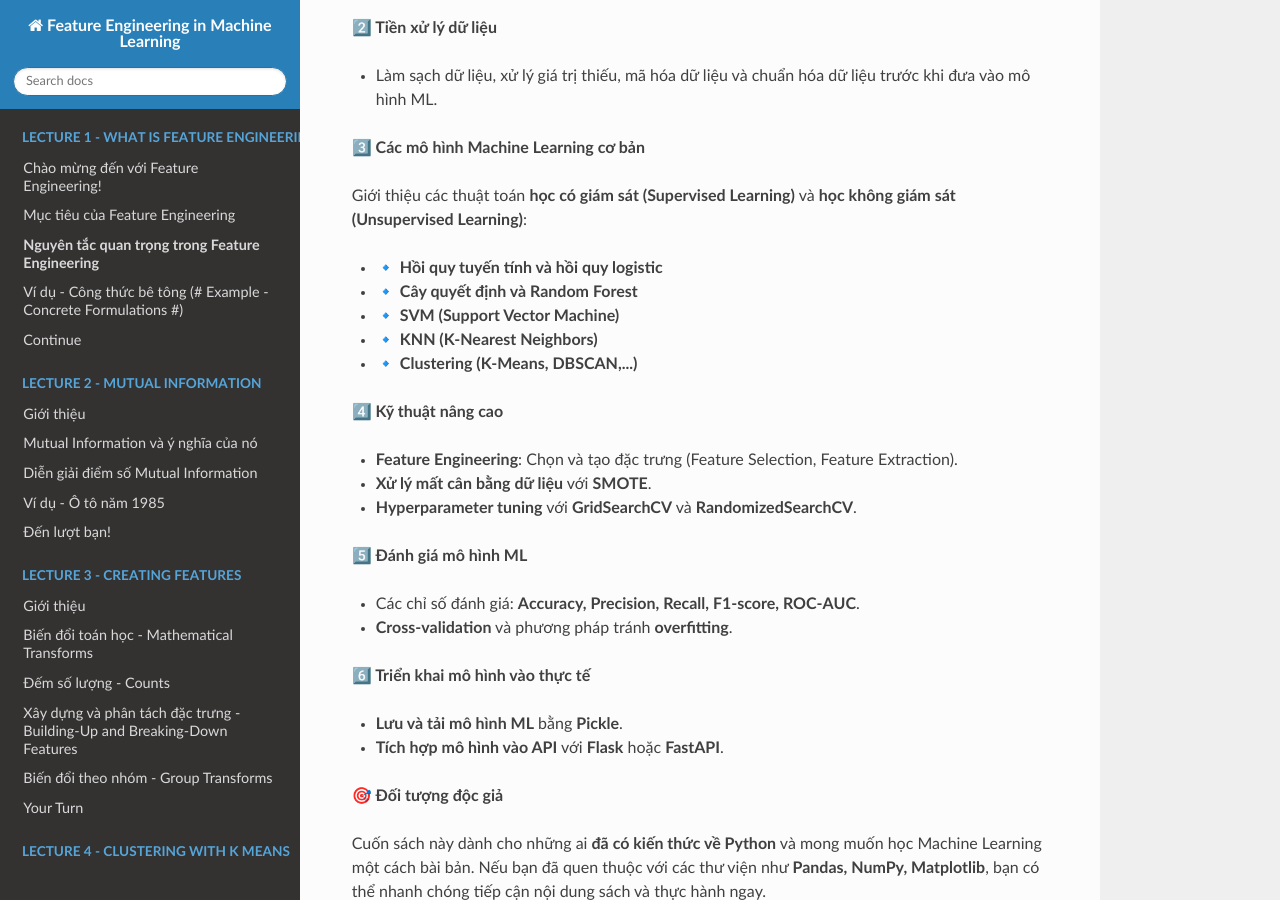
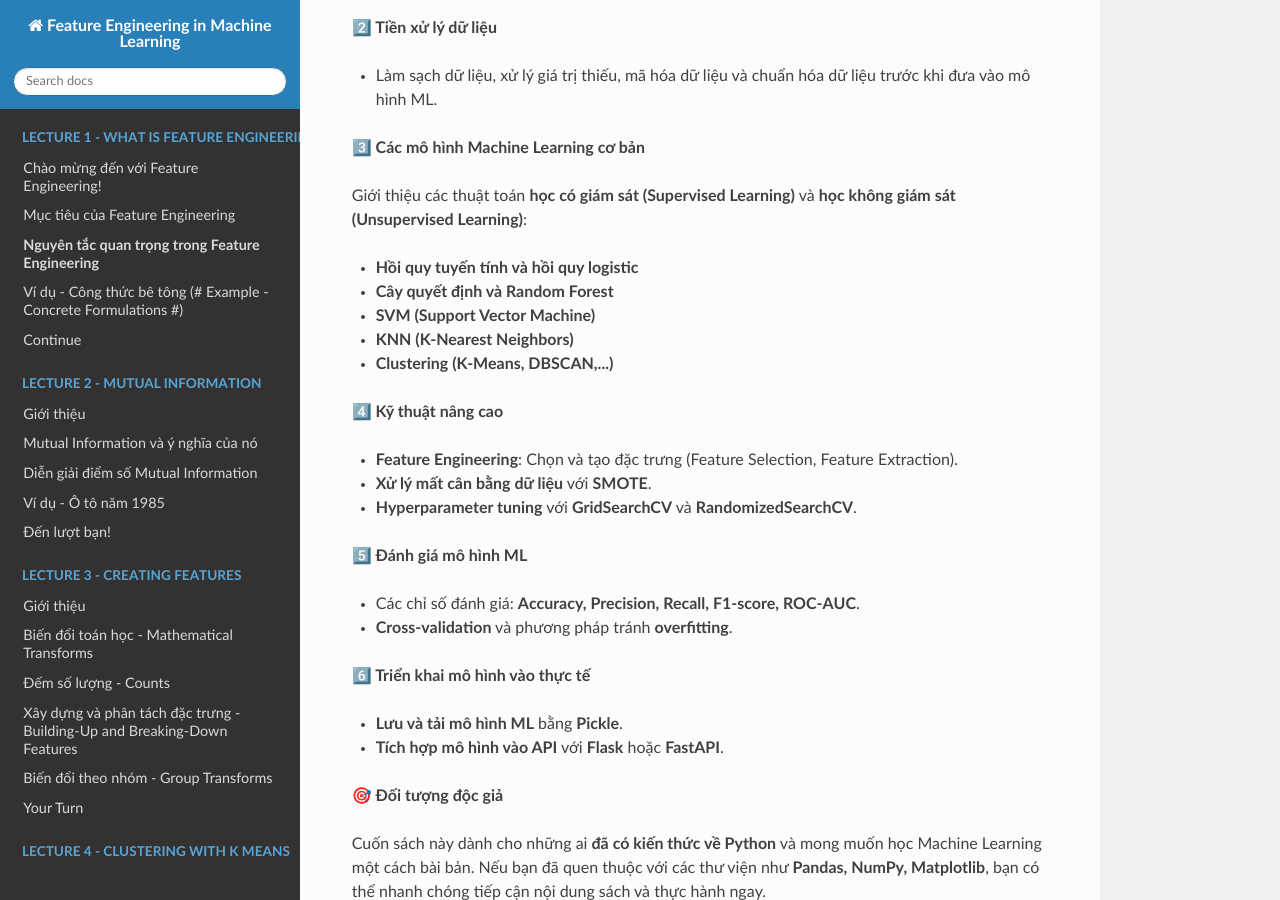
Before and after one commit to phambinh0826/Feature-Engineering, a Sphinx documentation site: the page built from docs/source/index.rst, in a window 1280 px wide and 900 px high, scrolled down 589 px. Built offline with Sphinx 7.4.7 and the Read the Docs theme 3.1.0, drawn with Linux system fonts in a browser that asks for light colours; pages that are not in the unit, such as notebooks, are missing from menus.

```diff
--- a/docs/source/index.rst
+++ b/docs/source/index.rst
@@ -21,11 +21,11 @@ Cuốn sách này được xây dựng theo một lộ trình học tập rõ r
 
 Giới thiệu các thuật toán **học có giám sát (Supervised Learning)** và **học không giám sát (Unsupervised Learning)**:
 
-- 🔹 **Hồi quy tuyến tính và hồi quy logistic**
-- 🔹 **Cây quyết định và Random Forest**
-- 🔹 **SVM (Support Vector Machine)**
-- 🔹 **KNN (K-Nearest Neighbors)**
-- 🔹 **Clustering (K-Means, DBSCAN,...)**
+- **Hồi quy tuyến tính và hồi quy logistic**
+- **Cây quyết định và Random Forest**
+- **SVM (Support Vector Machine)**
+- **KNN (K-Nearest Neighbors)**
+- **Clustering (K-Means, DBSCAN,...)**
 
 **4️⃣ Kỹ thuật nâng cao**
 
```
